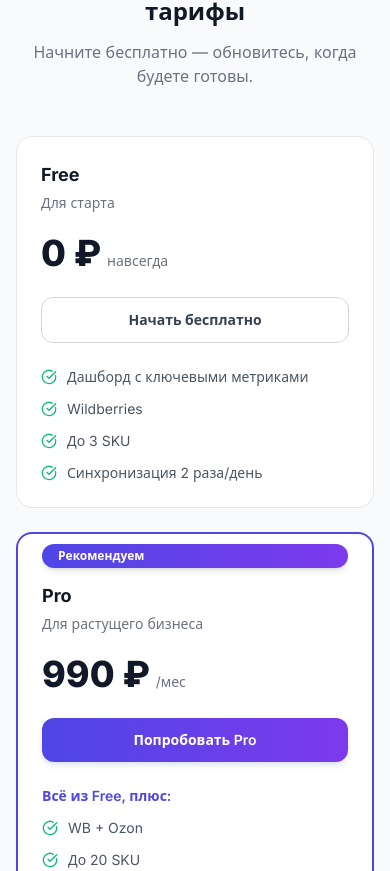
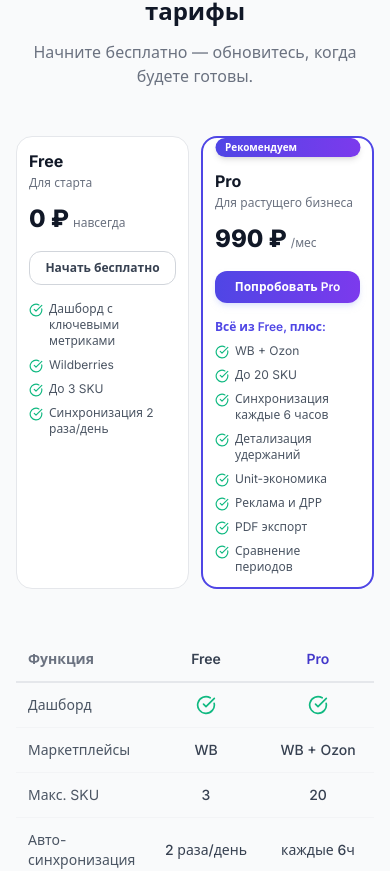
Before and after one commit to kr1zal/AnalitcsMP, a React (Vite) app in the folder frontend/: page / in a window 390 px wide. Shown: the part 6458-7329 px from the top of the page. Built offline with nearby package versions, Linux system fonts and the light colour scheme; no server answers; a web font is replaced by a local one.

Commit message:
style: pricing cards 2-column layout on mobile
- Grid always grid-cols-2 (was grid-cols-1 sm:grid-cols-2)
- Responsive sizing: smaller padding, fonts, icons on mobile
- Badge "Рекомендуем" whitespace-nowrap for narrow screens

```diff
--- a/frontend/src/pages/LandingPage.tsx
+++ b/frontend/src/pages/LandingPage.tsx
@@ -1739,27 +1739,27 @@ function PricingSection() {
           </div>
         </RevealSection>
 
-        <div className="mt-12 grid grid-cols-1 sm:grid-cols-2 gap-6 max-w-2xl mx-auto">
+        <div className="mt-12 grid grid-cols-2 gap-3 sm:gap-6 max-w-2xl mx-auto">
           {/* Free */}
           <RevealSection>
-            <div onMouseMove={spotlightMove} className="spotlight-card bg-white rounded-2xl border border-gray-200 p-6 hover:shadow-lg transition-shadow h-full">
-              <h3 className="text-lg font-bold text-gray-900">Free</h3>
-              <p className="text-sm text-gray-500 mt-1">Для старта</p>
-              <div className="mt-5">
-                <span className="text-4xl font-extrabold text-gray-900">0 ₽</span>
-                <span className="text-sm text-gray-500 ml-1.5">навсегда</span>
+            <div onMouseMove={spotlightMove} className="spotlight-card bg-white rounded-2xl border border-gray-200 p-3 sm:p-6 hover:shadow-lg transition-shadow h-full">
+              <h3 className="text-base sm:text-lg font-bold text-gray-900">Free</h3>
+              <p className="text-xs sm:text-sm text-gray-500 mt-0.5 sm:mt-1">Для старта</p>
+              <div className="mt-3 sm:mt-5">
+                <span className="text-2xl sm:text-4xl font-extrabold text-gray-900">0 ₽</span>
+                <span className="text-xs sm:text-sm text-gray-500 ml-1">навсегда</span>
               </div>
               <Link
                 to="/login?signup=1"
-                className="mt-6 block text-center px-4 py-3 border border-gray-300 text-sm font-semibold text-gray-700 rounded-xl hover:bg-gray-50 hover:border-gray-400 transition-all"
+                className="mt-4 sm:mt-6 block text-center px-2 sm:px-4 py-2 sm:py-3 border border-gray-300 text-xs sm:text-sm font-semibold text-gray-700 rounded-xl hover:bg-gray-50 hover:border-gray-400 transition-all"
               >
                 Начать бесплатно
               </Link>
-              <ul className="mt-6 space-y-3">
+              <ul className="mt-4 sm:mt-6 space-y-2 sm:space-y-3">
                 {['Дашборд с ключевыми метриками', 'Wildberries', 'До 3 SKU', 'Синхронизация 2 раза/день'].map(
                   (f) => (
-                    <li key={f} className="flex items-start gap-2.5 text-sm text-gray-600">
-                      <CheckCircle className="w-4 h-4 text-emerald-500 mt-0.5 shrink-0" />
+                    <li key={f} className="flex items-start gap-1.5 sm:gap-2.5 text-xs sm:text-sm text-gray-600">
+                      <CheckCircle className="w-3.5 h-3.5 sm:w-4 sm:h-4 text-emerald-500 mt-0.5 shrink-0" />
                       {f}
                     </li>
                   ),
@@ -1770,23 +1770,23 @@ function PricingSection() {
 
           {/* Pro */}
           <RevealSection delay={100}>
-            <div onMouseMove={spotlightMove} className="spotlight-card bg-white rounded-2xl border-2 border-indigo-600 p-6 relative hover:shadow-xl hover:shadow-indigo-100 transition-shadow h-full">
-              <div className="absolute -top-3.5 left-1/2 -translate-x-1/2 bg-gradient-to-r from-indigo-600 to-violet-600 text-white text-xs font-semibold px-4 py-1 rounded-full shadow-md">
+            <div onMouseMove={spotlightMove} className="spotlight-card bg-white rounded-2xl border-2 border-indigo-600 p-3 sm:p-6 relative hover:shadow-xl hover:shadow-indigo-100 transition-shadow h-full">
+              <div className="absolute -top-3 sm:-top-3.5 left-1/2 -translate-x-1/2 bg-gradient-to-r from-indigo-600 to-violet-600 text-white text-[10px] sm:text-xs font-semibold px-2.5 sm:px-4 py-0.5 sm:py-1 rounded-full shadow-md whitespace-nowrap">
                 Рекомендуем
               </div>
-              <h3 className="text-lg font-bold text-gray-900">Pro</h3>
-              <p className="text-sm text-gray-500 mt-1">Для растущего бизнеса</p>
-              <div className="mt-5">
-                <span className="text-4xl font-extrabold text-gray-900">990 ₽</span>
-                <span className="text-sm text-gray-500 ml-1.5">/мес</span>
+              <h3 className="text-base sm:text-lg font-bold text-gray-900">Pro</h3>
+              <p className="text-xs sm:text-sm text-gray-500 mt-0.5 sm:mt-1">Для растущего бизнеса</p>
+              <div className="mt-3 sm:mt-5">
+                <span className="text-2xl sm:text-4xl font-extrabold text-gray-900">990 ₽</span>
+                <span className="text-xs sm:text-sm text-gray-500 ml-1">/мес</span>
               </div>
               <Link
                 to="/login?signup=1&plan=pro"
-                className="mt-6 block text-center px-4 py-3 bg-gradient-to-r from-indigo-600 to-violet-600 text-sm font-semibold text-white rounded-xl hover:from-indigo-700 hover:to-violet-700 transition-all shadow-md shadow-indigo-200/50"
+                className="mt-4 sm:mt-6 block text-center px-2 sm:px-4 py-2 sm:py-3 bg-gradient-to-r from-indigo-600 to-violet-600 text-xs sm:text-sm font-semibold text-white rounded-xl hover:from-indigo-700 hover:to-violet-700 transition-all shadow-md shadow-indigo-200/50"
               >
                 Попробовать Pro
               </Link>
-              <ul className="mt-6 space-y-3">
+              <ul className="mt-4 sm:mt-6 space-y-2 sm:space-y-3">
                 {[
                   { text: 'Всё из Free, плюс:', highlight: true },
                   { text: 'WB + Ozon', highlight: false },
@@ -1800,9 +1800,9 @@ function PricingSection() {
                 ].map((f) => (
                   <li
                     key={f.text}
-                    className={`flex items-start gap-2.5 text-sm ${f.highlight ? 'text-indigo-600 font-semibold' : 'text-gray-600'}`}
+                    className={`flex items-start gap-1.5 sm:gap-2.5 text-xs sm:text-sm ${f.highlight ? 'text-indigo-600 font-semibold' : 'text-gray-600'}`}
                   >
-                    {!f.highlight && <CheckCircle className="w-4 h-4 text-emerald-500 mt-0.5 shrink-0" />}
+                    {!f.highlight && <CheckCircle className="w-3.5 h-3.5 sm:w-4 sm:h-4 text-emerald-500 mt-0.5 shrink-0" />}
                     {f.text}
                   </li>
                 ))}
```
